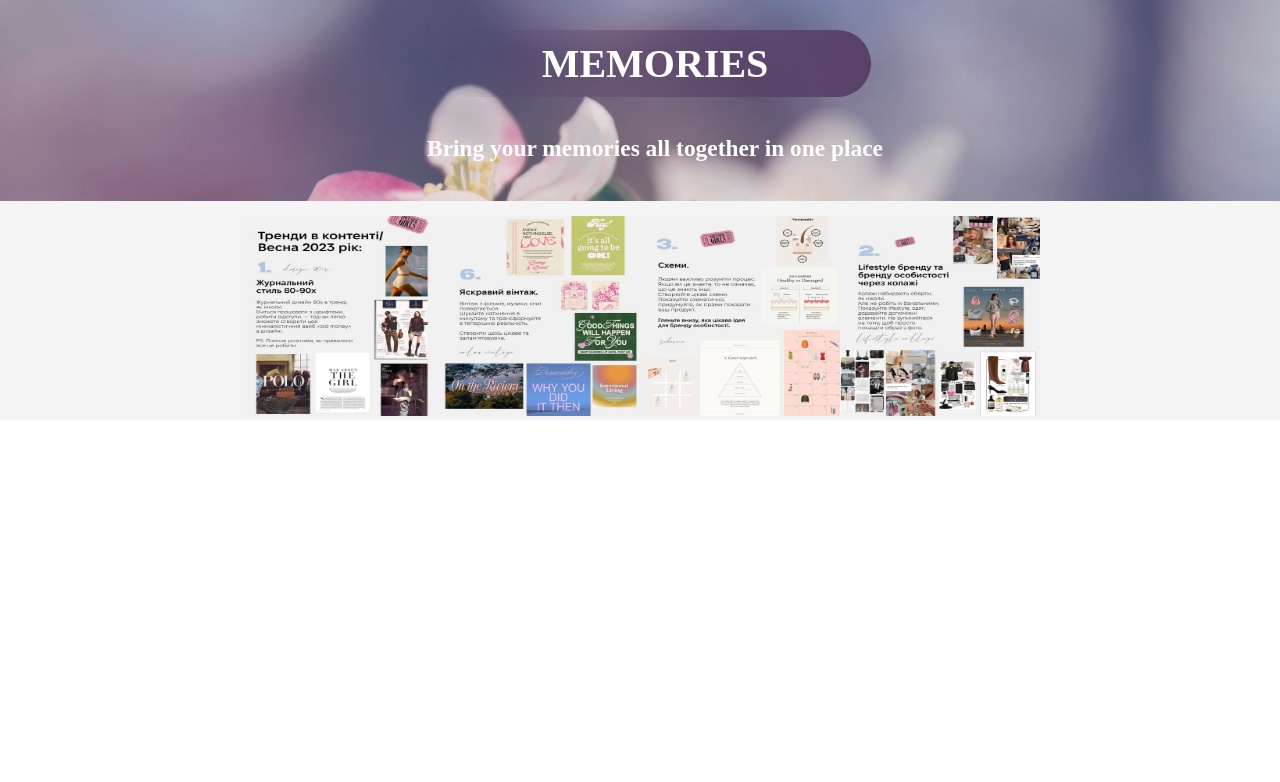
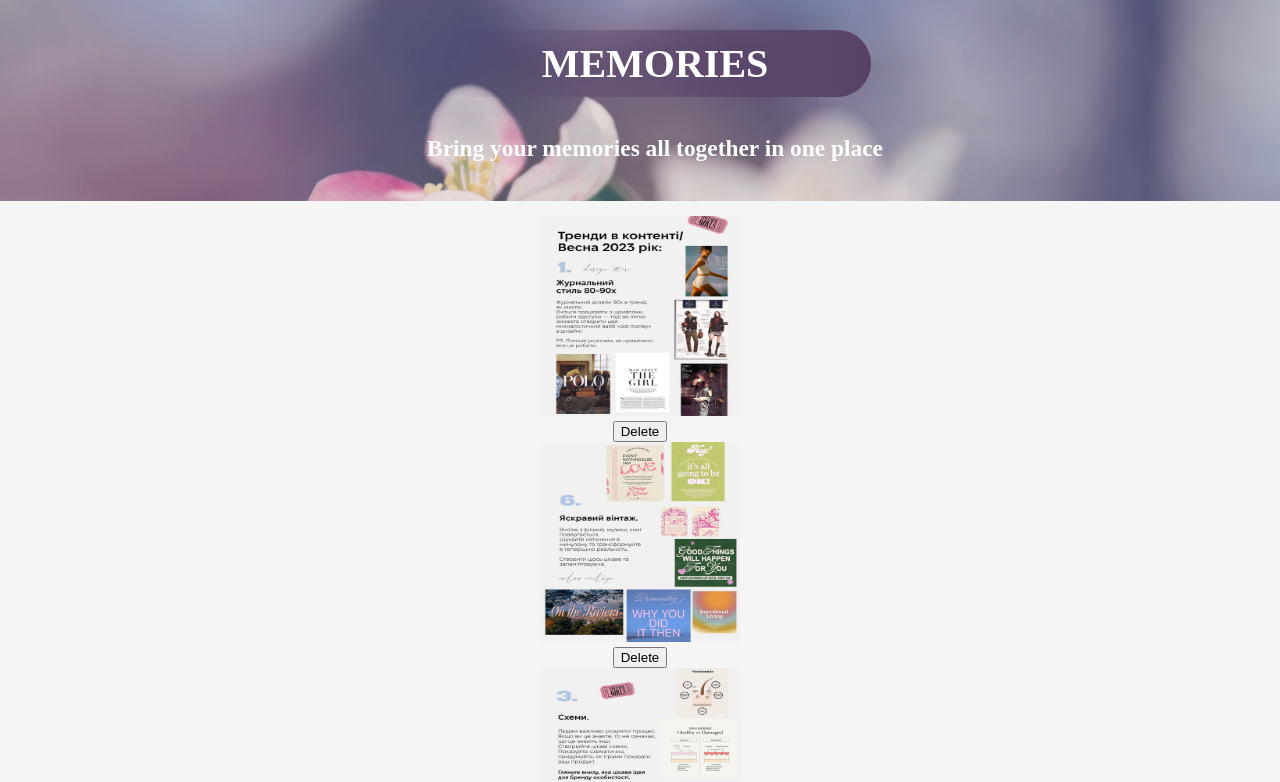
Before and after one commit to nastya-smirnova/gallery-app, a React (Create React App) app: page / in a window 1280 px wide. Shown: the top 782 px of the page. Built offline with nearby package versions, Linux system fonts and the light colour scheme; a web font is replaced by a local one.

Commit message:
GalleryItem modified

```diff
--- a/src/App.js
+++ b/src/App.js
@@ -1,8 +1,6 @@
 import "./App.css";
-import Imgix from "react-imgix";
-import React, { useState } from "react";
+import React from "react";
 import Gallery from "./components/Gallery";
-import GalleryItem from "./components/GalleryItem";
 
 function App() {
   return (
--- a/src/components/GalleryItem.js
+++ b/src/components/GalleryItem.js
@@ -1,8 +1,14 @@
-import Gallery from "./Gallery";
-import React, { useState, Component } from "react";
+import React from "react";
 
-export const GalleryItem = ({ item }) => {
-  return <img src={item.src} title={item?.title} width={200} height={200} />;
+const GalleryItem = ({ item, onDelete }) => {
+  return (
+    <div>
+      <img src={item.src} title={item.title} width={200} height={200} />
+      <div>
+        <button onClick={() => onDelete(item.id)}>Delete</button>
+      </div>
+    </div>
+  );
 };
 
 export default GalleryItem;
```
